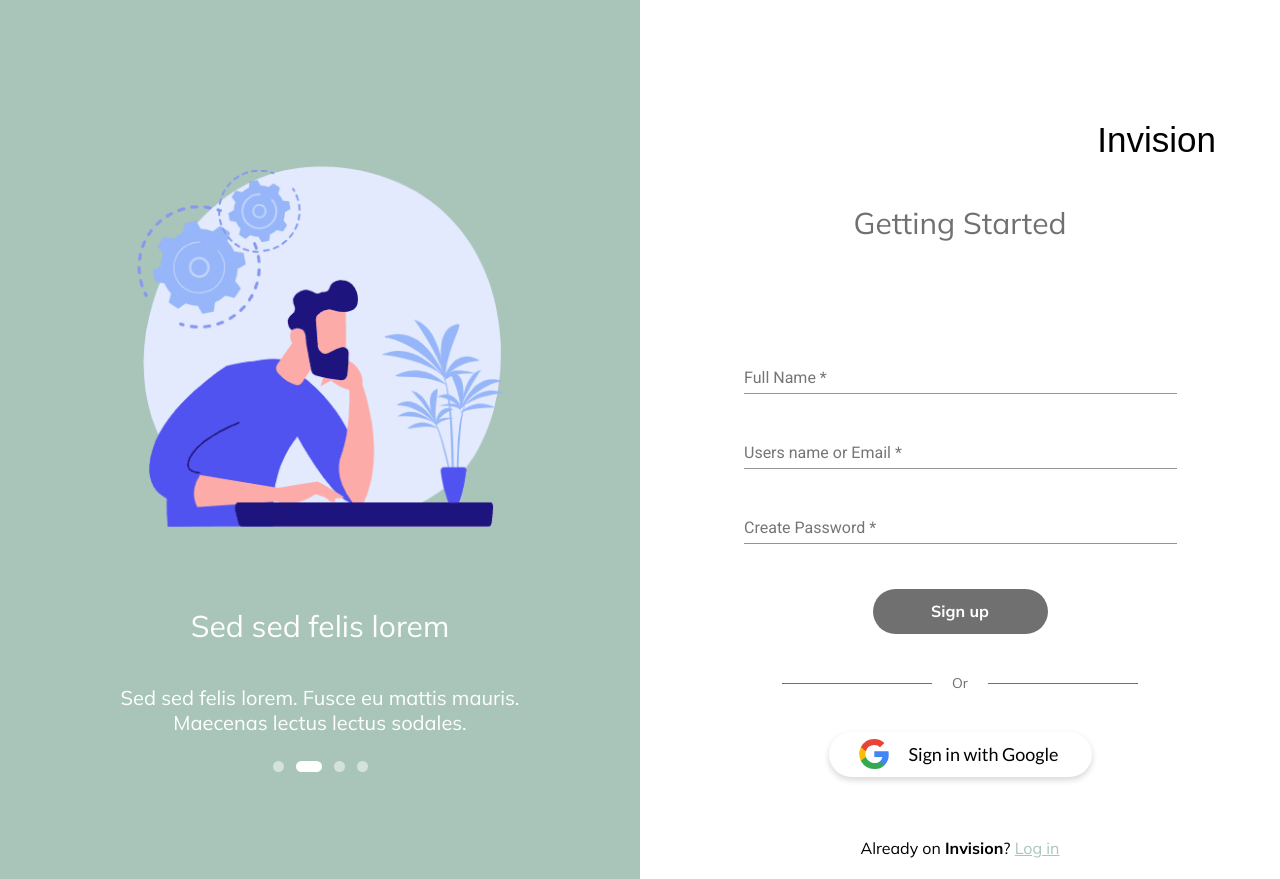
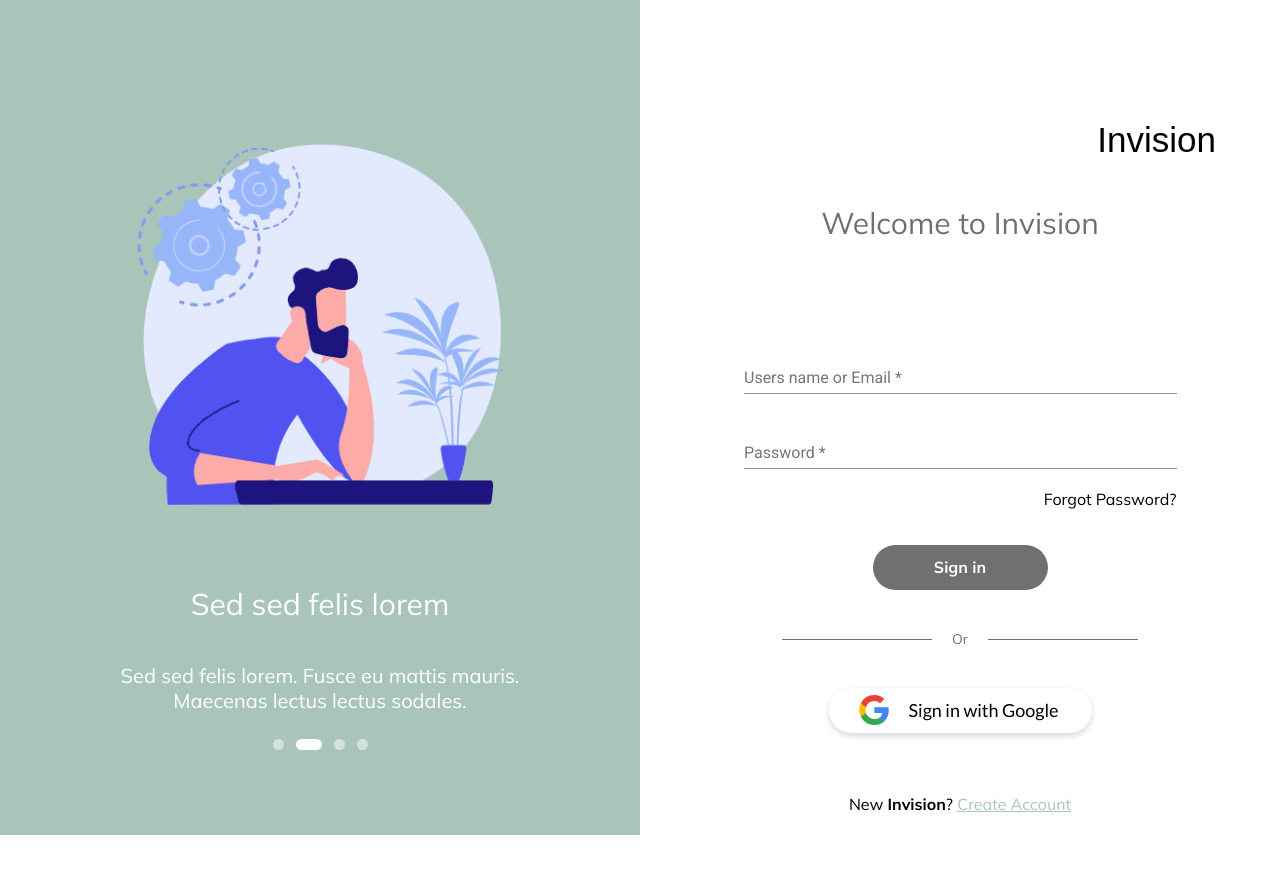
Before and after one commit to heitorandradesouza/invision, an Angular app: page / in a window 1280 px wide. After the commit the page ends 835 px from the top, so only its background shows below. Built offline with nearby package versions, Linux system fonts and the light colour scheme; a web font is replaced by a local one.

Commit message:
Correcao page view

```diff
--- a/src/app/pages/login/login.component.ts
+++ b/src/app/pages/login/login.component.ts
@@ -11,7 +11,7 @@
   email = new FormControl('', [Validators.required, Validators.email]);
   password = new FormControl('', [Validators.required]);
   name = new FormControl('', [Validators.required]);
-  pageMode = 'newAccount';
+  pageMode = 'login';
 
   constructor() { }
 
```
